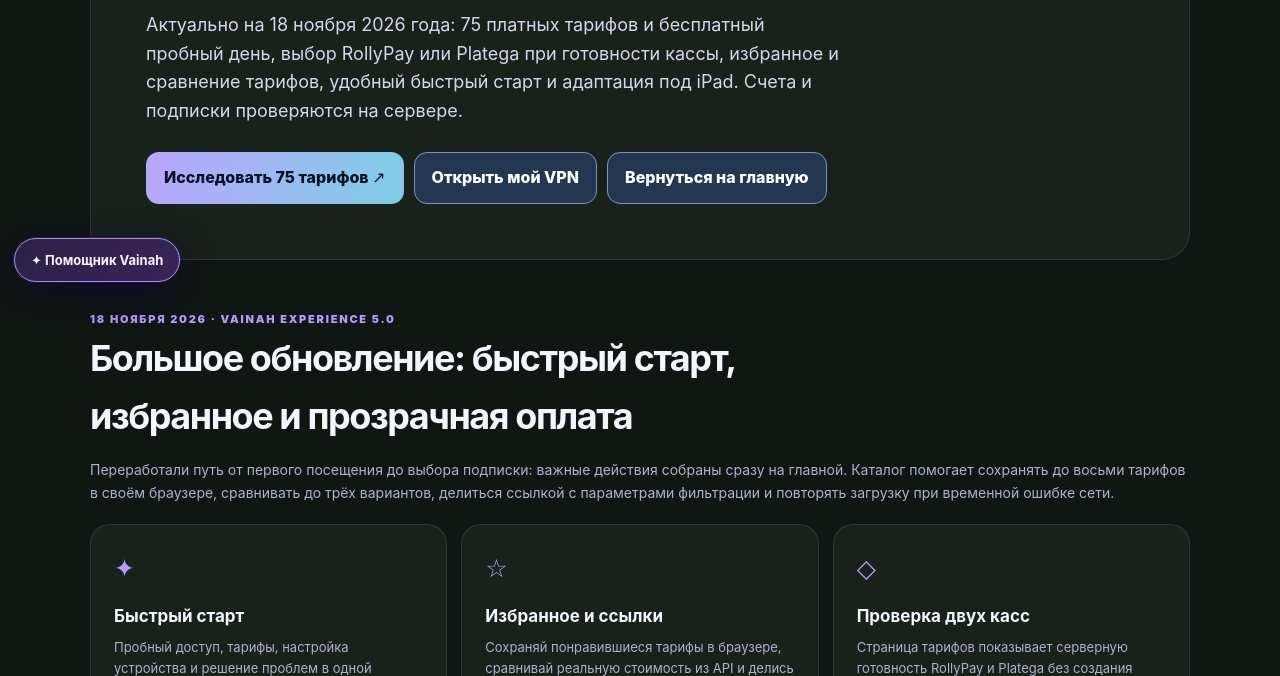
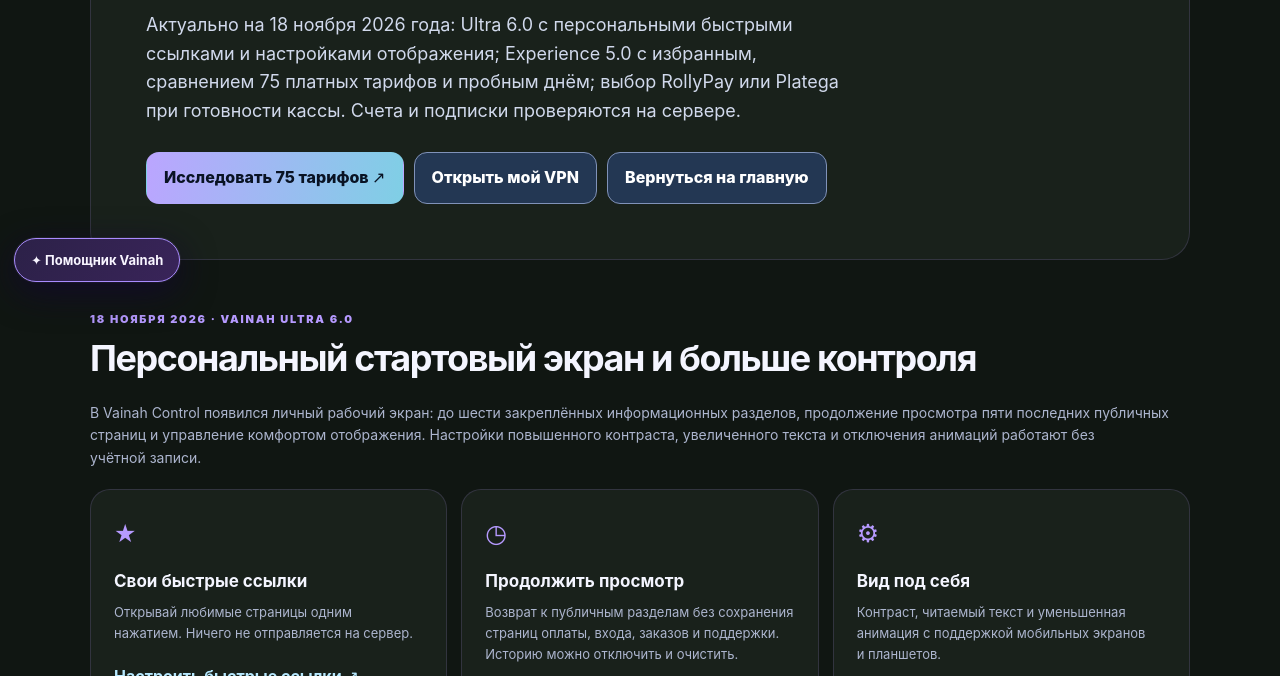
Before and after one commit to isaevarbi822-hub/VainahVPN, a plain HTML site: page storefront/whats-new.html in a window 1280 px wide. Shown: the part 504-1180 px from the top of the page. Drawn offline with Linux system fonts and the light colour scheme.

Commit message:
docs(site): publish Vainah Ultra 6.0 release and privacy scope

```diff
--- a/storefront/whats-new.html
+++ b/storefront/whats-new.html
@@ -49,8 +49,19 @@ a{color:#b7e9ff}
 <section class="super-hero" aria-labelledby="super-title">
   <span class="super-eyebrow">VAINAH VPN · 2026 · ОБНОВЛЁННЫЙ VAINAH VPN</span>
   <h1 id="super-title">Новый уровень.<br>Твои правила.</h1>
-  <p>Актуально на 18 ноября 2026 года: 75 платных тарифов и бесплатный пробный день, выбор RollyPay или Platega при готовности кассы, избранное и сравнение тарифов, удобный быстрый старт и адаптация под iPad. Счета и подписки проверяются на сервере.</p>
+  <p>Актуально на 18 ноября 2026 года: Ultra 6.0 с персональными быстрыми ссылками и настройками отображения; Experience 5.0 с избранным, сравнением 75 платных тарифов и пробным днём; выбор RollyPay или Platega при готовности кассы. Счета и подписки проверяются на сервере.</p>
   <div class="super-actions"><a href="plans.html">Исследовать 75 тарифов ↗</a><a href="account.html">Открыть мой VPN</a><a href="index.html">Вернуться на главную</a></div>
+</section>
+<section class="super-section" aria-labelledby="vx-ultra6-20261118">
+  <span class="super-eyebrow">18 НОЯБРЯ 2026 · VAINAH ULTRA 6.0</span>
+  <h2 id="vx-ultra6-20261118">Персональный стартовый экран и больше контроля</h2>
+  <p>В Vainah Control появился личный рабочий экран: до шести закреплённых информационных разделов, продолжение просмотра пяти последних публичных страниц и управление комфортом отображения. Настройки повышенного контраста, увеличенного текста и отключения анимаций работают без учётной записи.</p>
+  <div class="super-grid">
+    <article class="super-card"><span aria-hidden="true">★</span><h3>Свои быстрые ссылки</h3><p>Открывай любимые страницы одним нажатием. Ничего не отправляется на сервер.</p><a href="command-hub.html#vx6-workspace">Настроить быстрые ссылки ↗</a></article>
+    <article class="super-card"><span aria-hidden="true">◷</span><h3>Продолжить просмотр</h3><p>Возврат к публичным разделам без сохранения страниц оплаты, входа, заказов и поддержки. Историю можно отключить и очистить.</p><a href="command-hub.html#vx6-workspace">Моя панель ↗</a></article>
+    <article class="super-card"><span aria-hidden="true">⚙</span><h3>Вид под себя</h3><p>Контраст, читаемый текст и уменьшенная анимация с поддержкой мобильных экранов и планшетов.</p><a href="command-hub.html#vx6-appearance-title">Настройки отображения ↗</a></article>
+  </div>
+  <p class="super-notes">Закрепления и настройки хранятся локально в браузере. Это интерфейсные улучшения, а не функция учётной записи: они не сохраняют пароли, VPN-ссылки, email и историю оплат. Обработчики RollyPay, Platega и H1Cloud не изменены.</p>
 </section>
 <section class="super-section" aria-labelledby="vx-mega-20261118">
   <span class="super-eyebrow">18 НОЯБРЯ 2026 · VAINAH EXPERIENCE 5.0</span>
```
